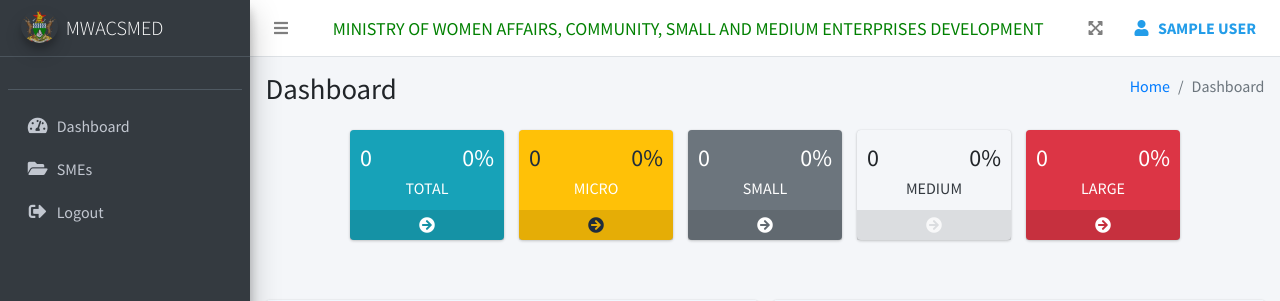
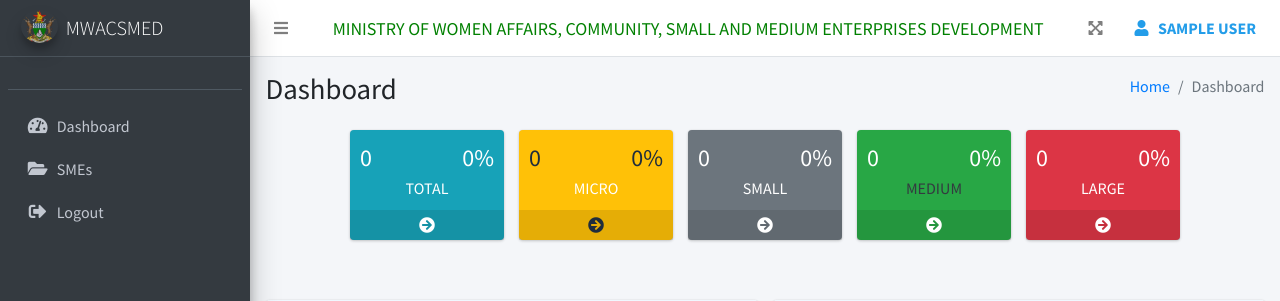
Before and after one commit to Jataz/SMEs, a Django app: page /dashboard/ in a window 1280 px wide. Shown: the top 301 px of the page. Run offline with Django 5.2, Linux system fonts and the light colour scheme; the visitor is signed in with stand-in values (Sample User, id 1); data that the repository does not hold is empty; parts of the project's set-up code (start-up, migrations or seed data) failed here and were passed over; some libraries are stand-ins or nearby versions.

```diff
--- a/templates/pages/dashboard/index.html
+++ b/templates/pages/dashboard/index.html
@@ -119,7 +119,7 @@
 
           <div class="col-lg-2 col-6 mb-3">
             <!-- small box -->
-            <div class="small-box success">
+            <div class="small-box bg-success">
               <div class="inner">
                 <div class="row">
                   <div class="col-6">
```
